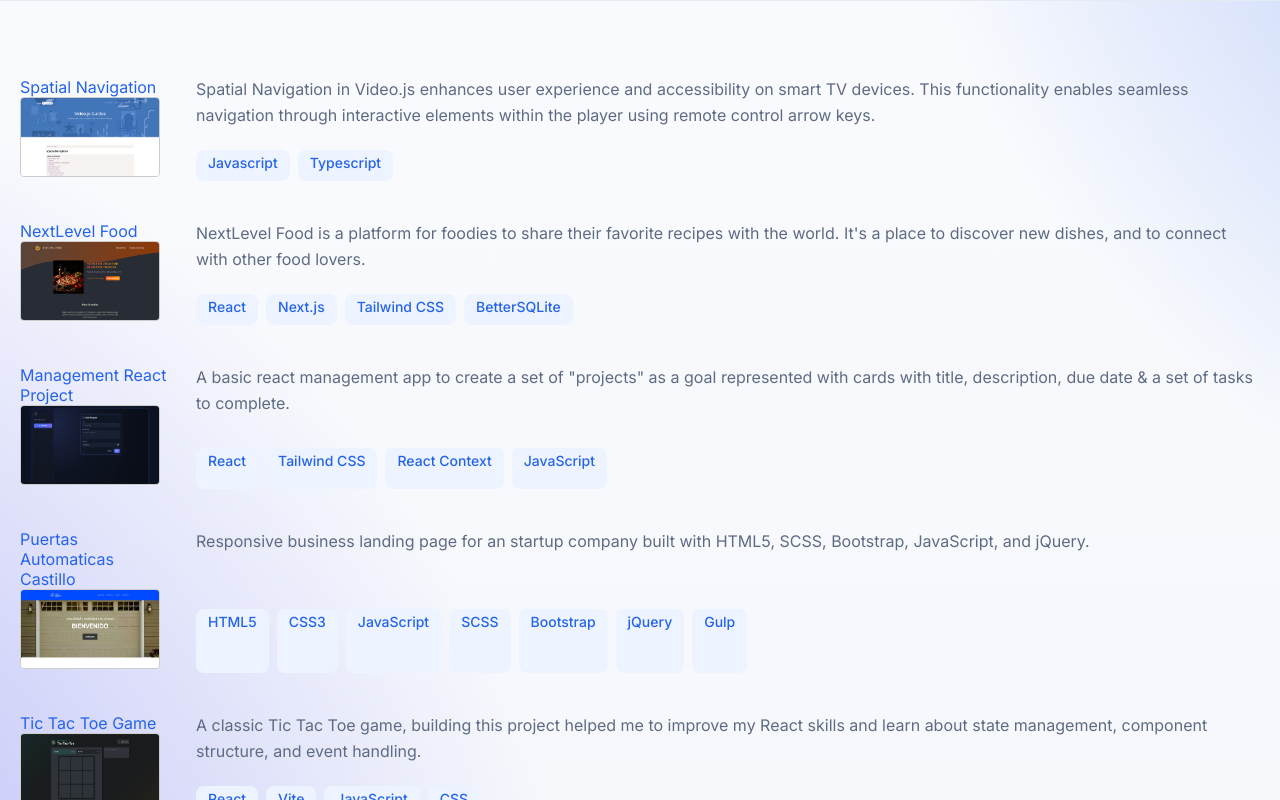
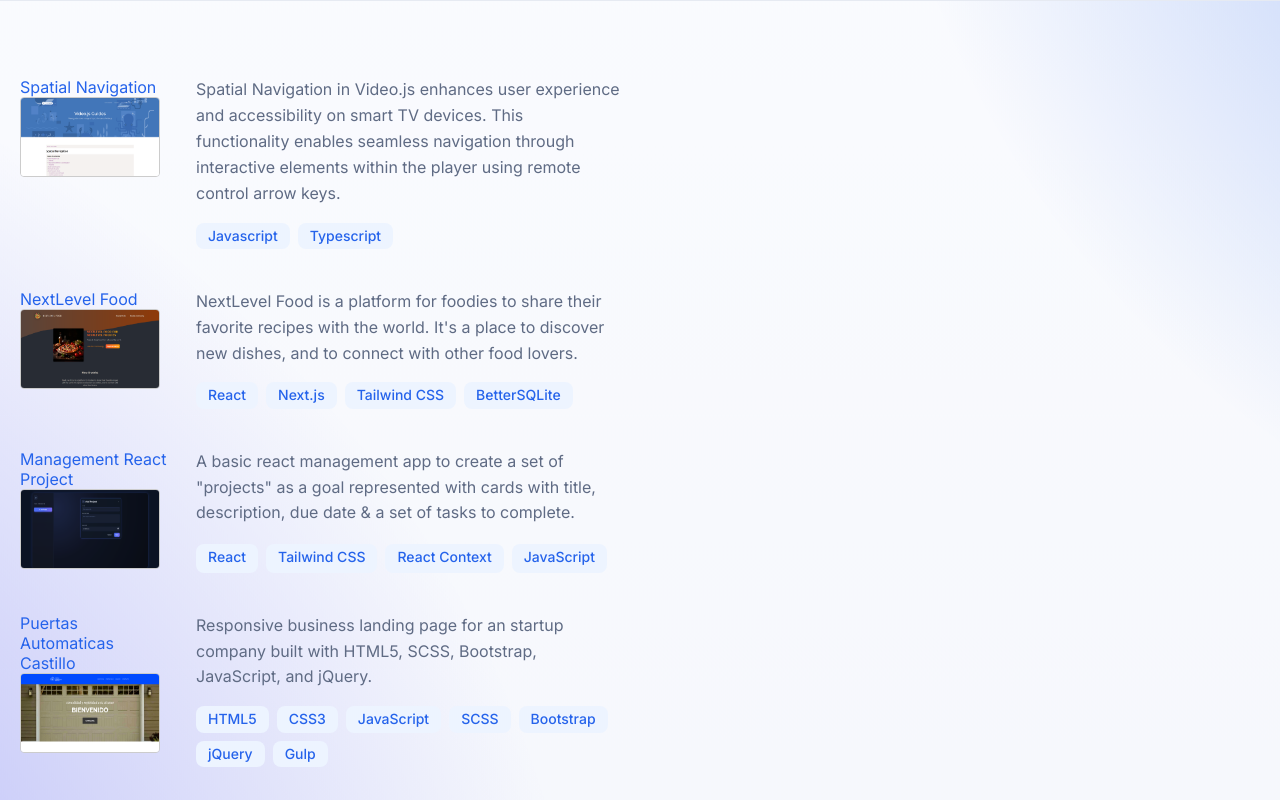
Before and after one commit to CarlosVillasenor/personal-landing-page, a Next.js app: page /projects in a window 1280 px wide. Shown: the top 800 px of the page. Built offline with nearby package versions, Linux system fonts and the light colour scheme.

Commit message:
feat: add max width to project badge

```diff
--- a/src/components/Content/Projects/ProjectBadge.module.css
+++ b/src/components/Content/Projects/ProjectBadge.module.css
@@ -3,6 +3,11 @@
   width: 140px;
   height: 80px;
   border-radius: 4px;
+}
+
+.badgeLink {
+	display: block;
+	max-width: 640px;
 }
 
 .paragraph {
```
